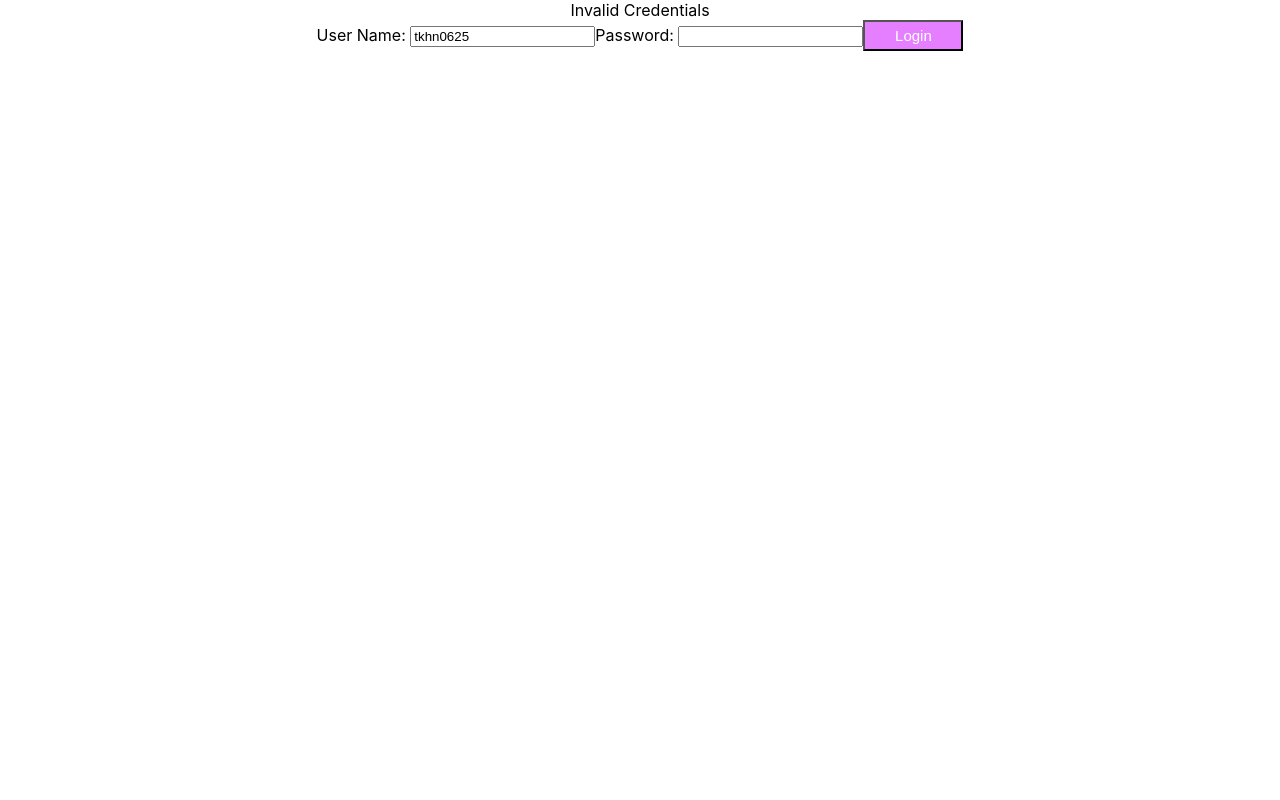
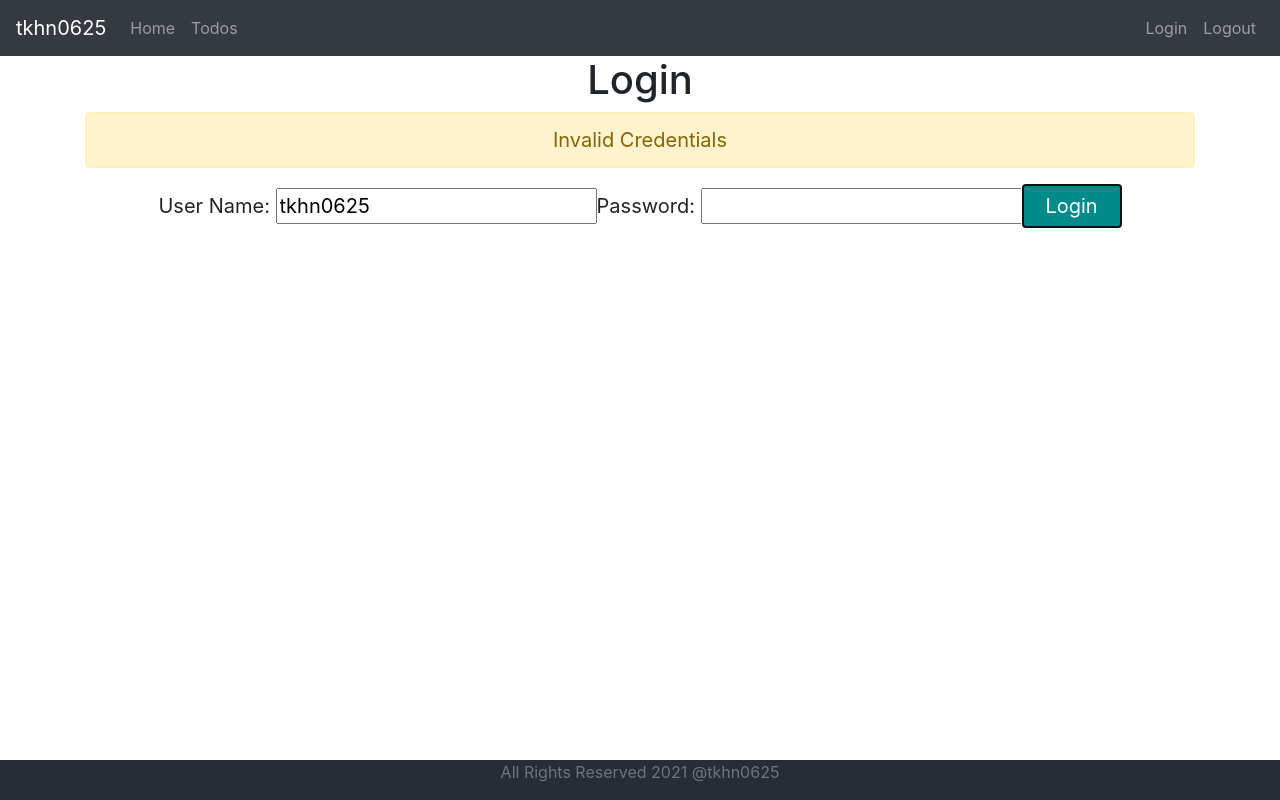
Before and after one commit to tkhn0625/todo-app-frontend, a React (Create React App) app: page / in a window 1280 px wide. Both pictures are taken after a click on the button "Login". Built offline with nearby package versions, Linux system fonts and the light colour scheme.

Commit message:
decorate component

```diff
--- a/src/App.css
+++ b/src/App.css
@@ -1,3 +1,11 @@
+.fotter {
+  position: absolute;
+  bottom: 0;
+  width: 100%;
+  height: 40px;
+  background-color: #282c34;
+}
+
 .App {
   text-align: center;
 }
--- a/src/App.js
+++ b/src/App.js
@@ -1,5 +1,6 @@
 import './App.css';
 import ToDoApp from './components/todo/ToDoApp'
+import './bootstrap.css';
 
 function App() {
   return (
--- /dev/null
+++ b/src/bootstrap.css
@@ -0,0 +1 @@
+@import url(https://unpkg.com/bootstrap@4.5.3/dist/css/bootstrap.min.css);
--- a/src/components/todo/ToDoApp.css
+++ b/src/components/todo/ToDoApp.css
@@ -1,7 +1,11 @@
 button {
-  background-color: rgb(229, 127, 255);
+  background-color: darkcyan;
   font-size: 15px;
   padding: 5px 10px;
   color: white;
   width: 100px;
 }
+
+.container {
+  font-size: 20px;
+}
--- a/src/components/todo/ToDoApp.jsx
+++ b/src/components/todo/ToDoApp.jsx
@@ -7,6 +7,7 @@
     return(
       <div className="TodoApp">
         <Router>
+          <HeaderComponent/>
           {/* URIをチェックして、アクション内容を切り替える。 */}
             <Switch>
               <Route path="/" exact component={LoginComponent}/>
@@ -14,11 +15,43 @@
               {/* :name　任意の値を設定できる。 */}
               <Route path="/welcome/:name" component={WelcomeComponent}/>
               <Route path="/todos" component={ListTodosComponent}/>
+              <Route path="/logout" component={LogoutComponent}/>
               {/* 定義したURI以外の場合のコンポーネント起動 */}
               <Route component={ErrorComponent}/>
             </Switch>
+          <FooterComponent/>
         </Router>
       </div>
+    )
+  }
+}
+
+class HeaderComponent extends Component{
+  render(){
+    return(
+      <header>
+        <nav className="navbar navbar-expand-md navbar-dark bg-dark">
+          <div><a href="http://www.tkhn0625.com" className="navbar-brand">tkhn0625</a></div>
+          <ul className="navbar-nav">
+            <li><Link className="nav-link" to="/welcome/tkhn0625">Home</Link></li>
+            <li><Link className="nav-link" to="/todos">Todos</Link></li>
+          </ul>
+          <ul className="navbar-nav navbar-collapse justify-content-end">
+            <li><Link className="nav-link" to="/login">Login</Link></li>
+            <li><Link className="nav-link" to="/logout">Logout</Link></li>
+          </ul>
+        </nav>
+      </header>
+    )
+  }
+}
+
+class FooterComponent extends Component{
+  render(){
+    return(
+      <footer className="fotter">
+        <span className="text-muted">All Rights Reserved 2021 @tkhn0625</span>
+      </footer>
     )
   }
 }
@@ -40,9 +73,9 @@
     return(
       <div>
         <h1>List Todos</h1>
-        <table>
+        <div className="container">
+          <table className="table">
               <tr>
-              <th>id</th>
                 <th>description</th>
                 <th>Is Completed?</th>
                 <th>Target Date</th>
@@ -52,7 +85,6 @@
                 this.state.todos.map (
                   todo =>
                     <tr>
-                    <td>{todo.id}</td>
                       <td>{todo.description}</td>
                       <td>{todo.done.toString()}</td>
                       <td>{todo.targetDate.toString()}</td>
@@ -62,6 +94,7 @@
             </tbody>
           </table>
         </div>
+      </div>
     )
   }
 }
@@ -70,7 +103,10 @@
   render(){
     return(
       <div>
+        <h1>Welcome!</h1>
+        <div className="container">
           Welcome {this.props.match.params.name}. You can manage your todos <Link to="/todos">here</Link>.
+        </div>
       </div>
     )
   }
@@ -78,6 +114,19 @@
 
 function ErrorComponent(){
   return <div>An Error Occurred. I don't know what to do ! Contact support at abcd@gmail.com</div>
+}
+
+class LogoutComponent extends Component{
+  render(){
+    return(
+      <div>
+        <h1>You are logged out</h1>
+        <div className="container">
+          Thank You for Using Our Application.
+        </div>
+      </div>
+    )
+  }
 }
 
 class LoginComponent extends Component{
@@ -112,14 +161,14 @@
   render(){
     return(
       <div>
-        {/* <ShowInvalidCredentials hasLoginFailed={this.state.hasLoginFailed}/> */}
-        {/* <ShowLoginSuccessfull showSuccessfulMessages={this.state.showSuccessfulMessages}/> */}
+        <h1>Login</h1>
+        <div className="container">
           {/* boolean && 動作内容 */}
-        {this.state.hasLoginFailed && <div>Invalid Credentials</div>}
-        {/* {this.state.showSuccessfulMessages && <div>Login Successfull</div>} */}
+          {this.state.hasLoginFailed && <div className="alert alert-warning">Invalid Credentials</div>}
           User Name: <input type="text" name ="username" value={this.state.username} onChange={this.handleChange}/>
           Password: <input type="password" name ="password" value={this.state.password} onChange={this.handleChange}/>
-        <button　onClick={this.loginClicked}>Login</button>
+          <button onClick={this.loginClicked}>Login</button>
+        </div>
       </div>
     )
   }
```
Also changed, not shown: 1 other file (tests, documents, lock files or other folders). Lines whose indentation alone changed are shown as unchanged.
